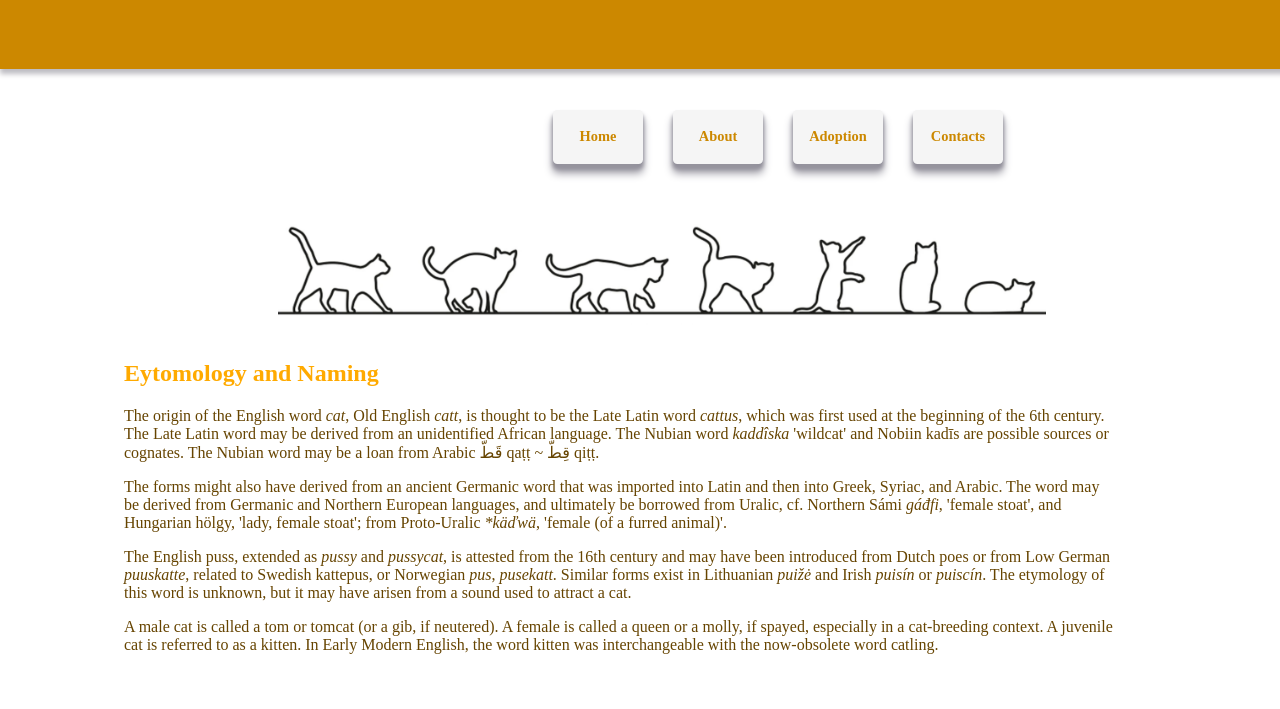
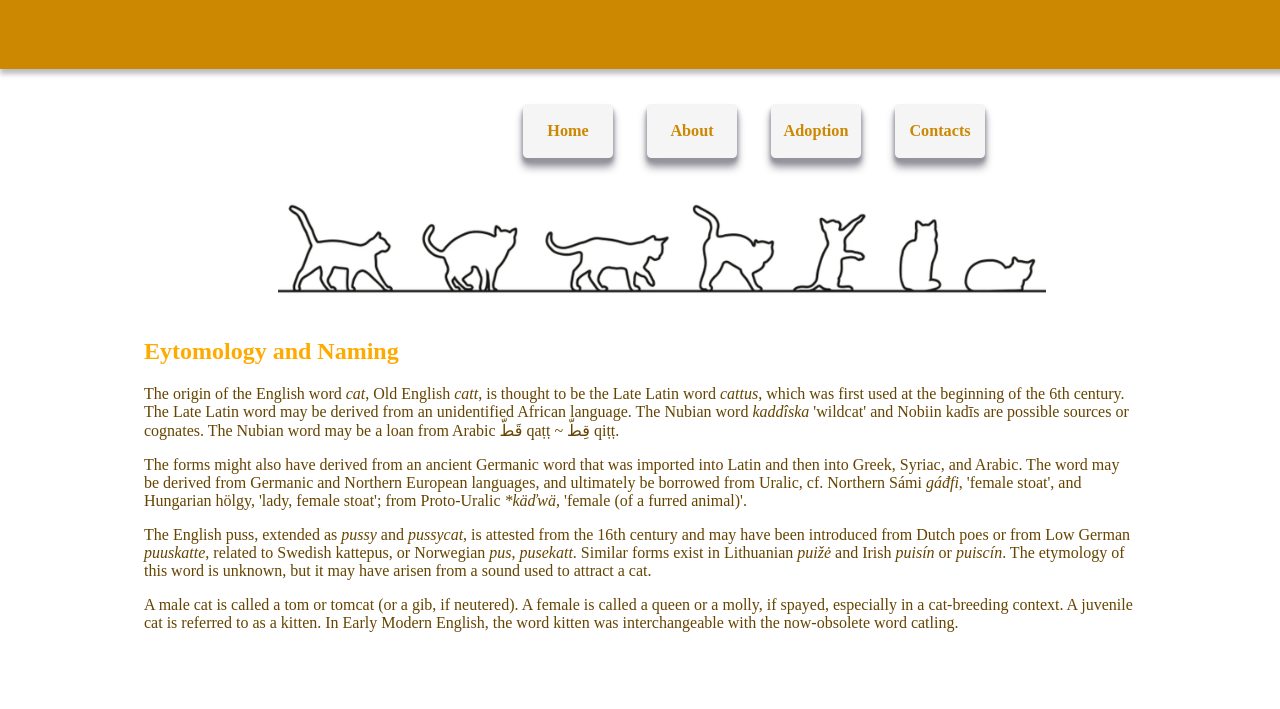
Before and after one commit to jse-h/acit1620-lab4, a plain HTML site: page index.html in a window 1280 px wide. Shown: the part 91-800 px from the top of the page. Drawn offline with Linux system fonts and the light colour scheme.

Commit message:
fixed html and css. no errors from validator for both at this stage

```diff
--- a/index.html
+++ b/index.html
@@ -16,19 +16,17 @@
         <div class="nav-container">
             <aside>
             <nav>
-            <ul>
-                <div><li>Home</li></div>
-                <div><li>About</li></div>
-                <div><li>Adoption</li></div>
-                <div><li>Contacts</li></div>
-            </ul>
+                <div><span>Home</span></div>
+                <div><span>About</span></div>
+                <div><span>Adoption</span></div>
+                <div><span>Contacts</span></div>
             </nav>
             </aside>
         </div>
 
         <div class="main-container">
             <main>
-            <img src="catheader.png" />
+                <img src="catheader.png" alt="Cat Banner">
                 <div class="first-heading">
                 <h2>Eytomology and Naming</h2>
                 <p>The origin of the English word <i>cat</i>, Old English <i>catt</i>, is thought to be the Late Latin word <i>cattus</i>, which was first used at the beginning of the 6th century. The Late Latin word may be derived from an unidentified African language. The Nubian word <i>kaddîska</i> 'wildcat' and Nobiin kadīs are possible sources or cognates. The Nubian word may be a loan from Arabic قَطّ qaṭṭ ~ قِطّ qiṭṭ.</p>
--- a/styles.css
+++ b/styles.css
@@ -11,16 +11,18 @@ body {
 }
 
 .nav-container {
-    display: flex;
+    position: relative;
     padding: 5px 0.5rem 0.5rem;
     margin: 7px;
     margin-left: 500px; /*Centering nav bar*/
     border-radius: 10px;
 }
 
-ul > div {
+.nav-container div {
+    display:inline-block;
     position: relative;
-    padding-top: 20px;
+    margin: 10px 10px 0px;
+    padding-top: 20px; /*Need padding-top to extend top of button*/
     height: 40px;
     width: 100px;
     bottom: -10px;
@@ -34,25 +36,20 @@ ul > div {
 }
 
 /*Transitions for nav divs*/
-ul > div:hover {
+.nav-container div:hover {
     bottom: 0px;
     box-shadow: none;
     background-color: hsl(var(--global-color-value), 30%);
-    transform: scale(1.3, 1.2);
+    transform: scale(1.2, 1.1);
     box-shadow:
     0px 10px 10px hsl(var(--box-shadow), 30%),
     0px 5px 5px hsl(var(--box-shadow), 40%);
     transition: bottom 0.5s, background-color 0.5s, transform 0.7s, box-shadow 0.5s ease;
 }
 
-.nav-container ul {
-    display: flex;
-    flex-direction: row;
-    gap: 20px; /*Adjust space between nav*/
-}
-
 /*Nav list text content*/
-.nav-container li {
+.nav-container span {
+    display: inline-block;
     position: relative;
     height: 40px;
     width: 100px;
@@ -60,18 +57,19 @@ ul > div:hover {
     bottom: 20px;
     list-style-type: none;
     text-align: center;
+    font-size: 18px;
     font-weight: bold;
     color: hsl(var(--global-color-value), 40%);
-    transition: color 0.5s ease; /* Transition back to default text color*/
+    transition: color 0.8s ease; /* Transition back to default text color*/
 }
 
-.nav-container li:hover {
+.nav-container span:hover {
     position: relative;
     padding-top: 20px; /* Need this and bottom to center text and have text stay in position while adjusting height change on hover*/
     bottom: 20px;
     height: 40px;
     color: hsl(var(--global-color-value), 95%);
-    transition: color 1s ease; /*Transition to lighter text color on hover*/
+    transition: color 0.8s ease; /*Transition to lighter text color on hover*/
 }
 
 .main-container img {
@@ -97,7 +95,7 @@ ul > div:hover {
 /*first set of paragraphs in div*/
 .first-heading {
     position: relative;
-    left: -20px;
+    left: 0px;
     padding: 5px 1rem 1rem; /*padding to center and position before transition*/
     margin: 0 auto;
     border-radius: 10px;
@@ -107,7 +105,7 @@ ul > div:hover {
 /*This hover to control background and transforming*/
 .first-heading:hover {
     left: 25px;
-    transform: scale(1.1);
+    transform: scale(1.05);
     padding: 5px 1rem 1rem;
     background-color: hsl(var(--global-color-value), 30%);
     transition: transform 1s ease, background-color 0.8s ease, left 0.8s ease;
@@ -123,7 +121,7 @@ ul > div:hover {
 .second-heading {
     position: relative;
     top: 25px; /*Spacing between top and bottom div*/
-    left: -20px;
+    left: 0px;
     padding: 5px 1rem 1rem;
     margin: 0 auto;
     border-radius: 10px;
@@ -132,7 +130,7 @@ ul > div:hover {
 
 .second-heading:hover {
     left: 25px;
-    transform: scale(1.1);
+    transform: scale(1.05);
     padding: 5px 1rem 1rem;
     background-color: hsl(var(--global-color-value), 30%);
     transition: transform 1s ease, background-color 0.8s ease, left 0.8s ease;
```
Lines whose indentation alone changed are shown as unchanged.
